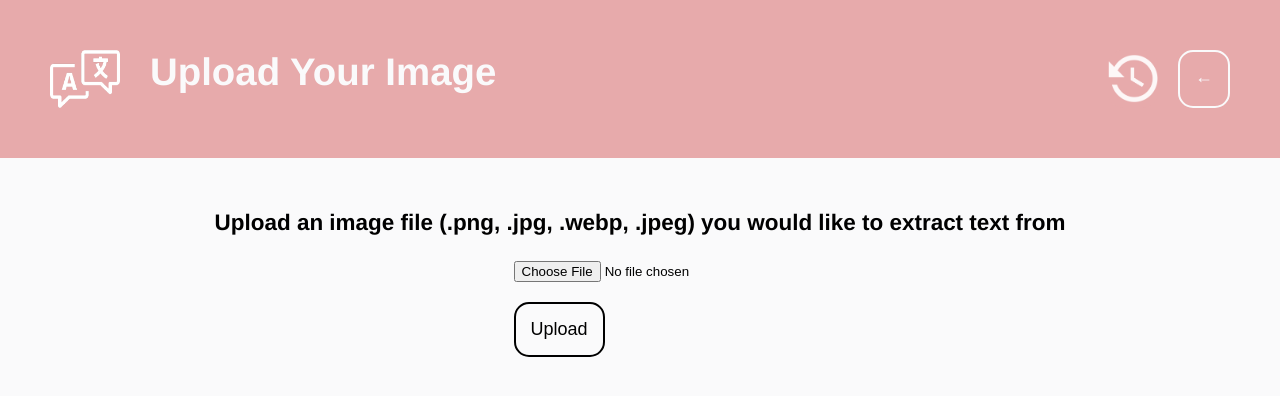
After one commit to software-students-fall2022/final-project-project5-team8, a Flask app: page /upload_image in a window 1280 px wide. The commit adds this page. Shown: the top 396 px of the page. Run offline with Flask 2, Linux system fonts and the light colour scheme; some libraries are stand-ins or nearby versions.

Commit message:
image-to-text translation 90% done

```diff
--- a/web_app/controller.py
+++ b/web_app/controller.py
@@ -3,6 +3,8 @@ from dotenv import dotenv_values
 from flask_bootstrap import Bootstrap
 from flask_gtts import gtts
 import speech_recognition as sr
+from PIL import Image
+from pytesseract import pytesseract
 import os
 import flask
 import trans
@@ -146,8 +148,9 @@ def dashboard_display():
 
 @app.route('/dashboard/delete', methods=["GET", "POST"])
 def delete_history():
+    lang = get_db(0).langs.find({})
     get_db(1).hist.delete_many({})
-    return render_template('dashboard.html')
+    return render_template('dashboard.html', lang=lang)
 
 
 @app.route('/dashboard/sort_filter', methods=["GET", "POST"])
@@ -174,5 +177,24 @@ def filter_sort_history():
         return render_template('dashboard.html', translations=translations, count=count, lang=lang)
 
 
+@app.route('/upload_image', methods=["GET"])
+def upload_image_page():
+    return render_template('image_analysis.html')
+
+
+@app.route('/upload_image', methods=["GET", "POST"])
+def upload():
+    if request.method == "POST":
+        f = request.files['image']
+        if f.filename == "":
+            return render_template('image_analysis.html', error=True)
+        lang = get_db(0).langs.find({})
+        f.filename = "user_image.jpg"
+        f.save(f.filename)
+        global transcript
+        transcript = pytesseract.image_to_string("user_image.jpg")
+        return render_template('image_analysis.html', transcript=transcript, out=lang)
+
+
 if __name__ == "__main__":
     app.run(host="0.0.0.0", port=5000, threaded=True)
--- a/web_app/requirements.txt
+++ b/web_app/requirements.txt
@@ -26,3 +26,5 @@ visitor==0.1.3
 Werkzeug==2.2.2
 gTTS==2.3.0
 Flask-gTTS==0.18
+pillow == 9.3.0
+pytesseract == 0.3.10
--- a/web_app/static/css/styles.css
+++ b/web_app/static/css/styles.css
@@ -7,7 +7,7 @@ html {
 header {
   margin-bottom: 20px;
   padding: 50px;
-  background-color: #728BF6;
+  background-color: #E7AAAB;
   color: #FAFAFB;
   display: flex;
   justify-content: space-between;
@@ -19,7 +19,7 @@ header {
 
 .header-btn {
   border-radius: 15px;
-  background-color: #728BF6;
+  background-color: #E7AAAB;
   color: #FAFAFB;
   border: 2px solid #FAFAFB;
   padding: 15px;
@@ -71,6 +71,14 @@ h1 {
   margin-bottom: 20px;
 }
 
+#upload-controls {
+  padding-left: 30px;
+  border-left: 1px solid black;
+  display: flex;
+  justify-content: center;
+  align-items: center;
+}
+
 button {
   border-radius: 15px;
   border: 2px solid black;
@@ -80,6 +88,21 @@ button {
 }
 
 button:active {
+  transform: translateY(2px);
+}
+
+#upload-btn {
+  color: black;
+  border-radius: 15px;
+  border: 2px solid black;
+  background-color: #FAFAFB;
+  padding: 15px;
+  font-size: large;
+  text-decoration: none;
+}
+
+
+#upload-btn:active {
   transform: translateY(2px);
 }
 
@@ -156,7 +179,7 @@ select {
 th {
   padding: 10px;
   border: 1px solid black;
-  background-color: #728BF6;
+  background-color: #E7AAAB;
   color: #FAFAFB;
   width: 500px;
   margin: 0;
@@ -274,3 +297,7 @@ img {
 audio {
     filter: sepia(20%) saturate(70%) grayscale(1) contrast(99%) invert(12%);
 }
+
+#upload-img-btn {
+  margin-top: 20px;
+}
--- /dev/null
+++ b/web_app/templates/image_analysis.html
@@ -0,0 +1,73 @@
+<!DOCTYPE html>
+<html lang="en">
+  <head>
+    <meta charset="UTF-8" />
+    <meta http-equiv="X-UA-Compatible" content="IE=edge" />
+    <meta name="viewport" content="width=device-width, initial-scale=1.0" />
+    <link
+      rel="stylesheet"
+      href="{{ url_for('static', filename='css/styles.css') }}"
+    />
+  </head>
+  <body>
+    <header>
+      <div class="page-logo">
+        <img
+          src="{{ url_for('static', filename='img/logo.png') }}"
+          alt="logo"
+        />
+        <h1>Upload Your Image</h1>
+      </div>
+      <div class="trans-head-btn">
+        <a
+          href="{{ url_for('dashboard_display') }}"
+          class="header-btn"
+          id="db-btn"
+          ><img
+            class="db-img"
+            src="{{ url_for('static', filename='img/history.png') }}"
+        /></a>
+        <a href="{{ url_for('home') }}" class="header-btn"> &#x2190; </a>
+      </div>
+    </header>
+    <main>
+      <h3>
+        Upload an image file (.png, .jpg, .webp, .jpeg) you would like to
+        extract text from
+      </h3>
+      <form method="POST" enctype="multipart/form-data">
+        <div class="upload-img-wrapper">
+          <input type="file" name="image" accept="image/*" />
+        </div>
+        <button id="upload-img-btn" class="btn" type="submit">Upload</button>
+      </form>
+      {% if transcript %}
+      <div class="uploaded-img-wrapper">
+        <p><b>Text:</b> {{ transcript }}</p>
+      </div>
+      <form
+        class="form-inline"
+        method="POST"
+        action="{{ url_for('translate') }}"
+      >
+        <div class="form-group">
+          <div class="input-group">
+            <div></div>
+            <div>
+              <span class="input-group-addon">Output Language:</span>
+              <select name="output" class="selectpicker form-control">
+                {% for o in out %}
+                <option value="{{ o.lang }}">{{ o.lang }}</option>
+                {% endfor %}
+              </select>
+            </div>
+          </div>
+          <button type="submit" class="btn btn-default" id="translate-btn">
+            Translate
+          </button>
+        </div>
+      </form>
+      {% endif %}
+    </main>
+  </body>
+</html>
```
Also changed, not shown: .github/workflows/machine_learning_test.yml, .github/workflows/webapp_test.yml, 1 other file.
